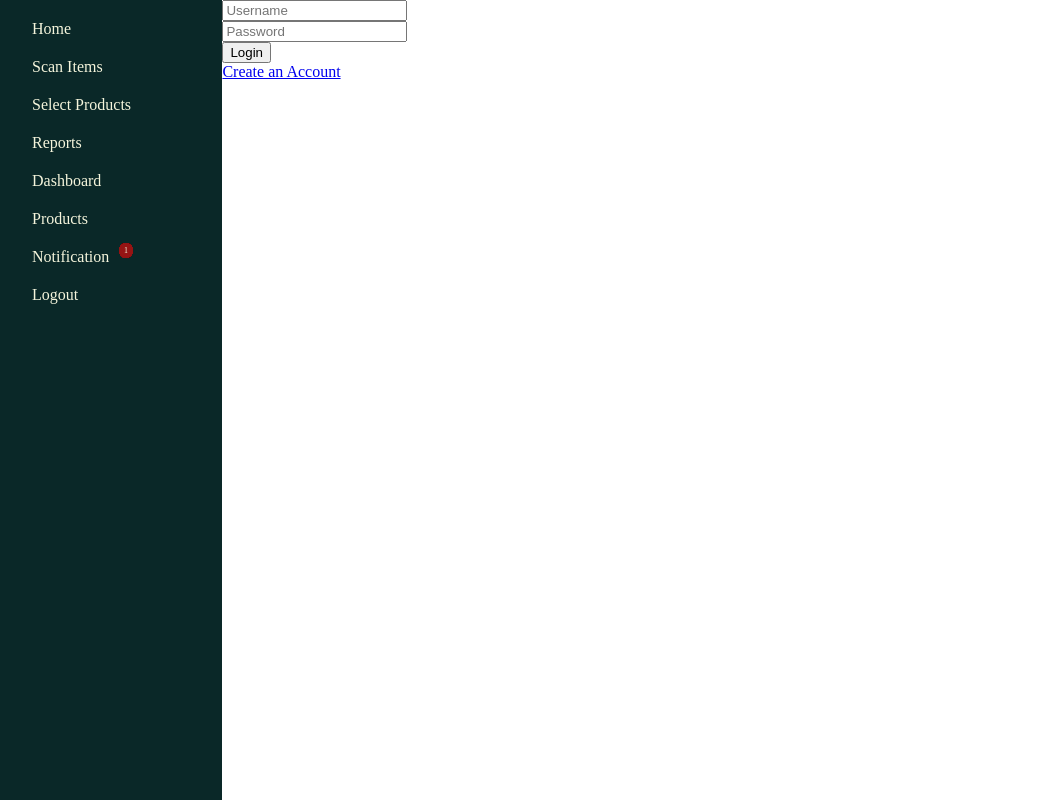
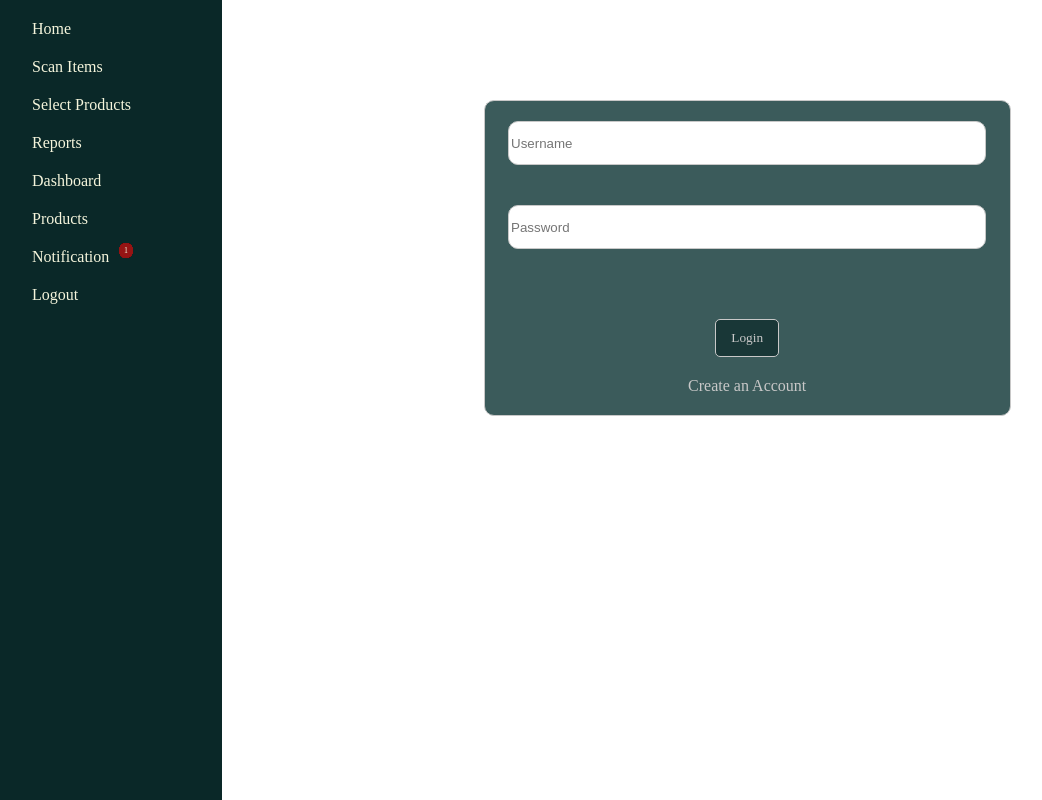
Before and after one commit to Mercurial001/Store-Management-System, a Django app: page /login/ in a window 1280 px wide. Shown: the whole page, without its empty margins (8-1050 px from the left). Run offline with Django 3.2, Linux system fonts and the light colour scheme; data comes from the database, SQL or seed files in the repository; both versions use the stored data as it was after the commit.

Commit message:
Authentication css added

```diff
--- /dev/null
+++ b/management/static/authentication.css
@@ -0,0 +1,47 @@
+#login-form-container-div{
+    margin:auto;
+    width: 50%;
+    margin-top: 100px;
+    text-align: center;
+    background-color:rgba(10, 50, 50, 0.8);
+    border-radius: 10px;
+    border: solid rgb(200, 200, 200) 1px;
+}
+
+.login-input-field{
+    width: 90%;
+    margin:auto;
+    margin-top:20px;
+    margin-bottom: 20px;
+    height: 40px;
+    border-radius: 10px;
+    border: 1px solid rgb(200, 200, 200);
+}
+
+.login-input-field:focus{
+    outline: none;
+}
+
+#login-btn{
+    background-color: rgba(10, 40, 40, 0.7);
+    border: 1px solid rgb(200, 200, 200);
+    padding-top: 10px;
+    padding-bottom: 10px;
+    padding-left: 15px;
+    padding-right: 15px;
+    font-family: 'Montserrat';
+    color: rgb(200, 200, 200);
+    border-radius: 5px;
+    cursor: pointer;
+    margin-top: 50px;
+}
+
+#login-register-account-div{
+    margin: 20px;
+    font-family: 'Montserrat';
+}
+
+#login-register-account-div a{
+    text-decoration: none;
+    color: rgb(200, 200, 200);
+}
--- a/management/templates/base.html
+++ b/management/templates/base.html
@@ -13,6 +13,7 @@
     <link rel="stylesheet" href="{% static 'reports.css' %}">
     <link rel="stylesheet" href="{% static 'sold_out_products.css' %}">
     <link rel="stylesheet" href="{% static 'inventory.css' %}">
+    <link rel="stylesheet" href="{% static 'authentication.css' %}">
     <link rel="stylesheet" href="https://cdnjs.cloudflare.com/ajax/libs/font-awesome/4.7.0/css/font-awesome.min.css">
     <link href='https://fonts.googleapis.com/css?family=Lato:100italic' rel='stylesheet' type='text/css'>
     <link href='https://fonts.googleapis.com/css?family=Lato:100' rel='stylesheet' type='text/css'>
--- a/management/templates/login.html
+++ b/management/templates/login.html
@@ -1,7 +1,9 @@
 {% extends 'base.html' %}
 
 {% block content %}
-    <div>
+    <section class="login-utmost-container-section">
+        <div id="login-form-container-div">
+            <div id="login-backend-messages-div">
                 {% if messages %}
                     {% for message in messages %}
                         <div>
@@ -10,19 +12,21 @@
                     {% endfor %}
                 {% endif %}
             </div>
-    <form method="post" action="{% url 'login' %}">
+            <form id="login-form" method="post" action="{% url 'login' %}">
                 {% csrf_token %}
                 <div>
-            <input type="text" name="username" placeholder="Username">
+                    <input class="login-input-field" type="text" name="username" placeholder="Username">
                 </div>
                 <div>
-            <input type="password" name="password" placeholder="Password">
+                    <input class="login-input-field" type="password" name="password" placeholder="Password">
                 </div>
                 <div>
-            <button type="submit">Login</button>
+                    <button id="login-btn" type="submit">Login</button>
                 </div>
             </form>
-    <div>
+            <div id="login-register-account-div">
                 <a href="{% url 'register' %}">Create an Account</a>
             </div>
+        </div>
+    </section>
 {% endblock %}
```
Also changed, not shown: db.sqlite3. Lines whose indentation alone changed are shown as unchanged.
